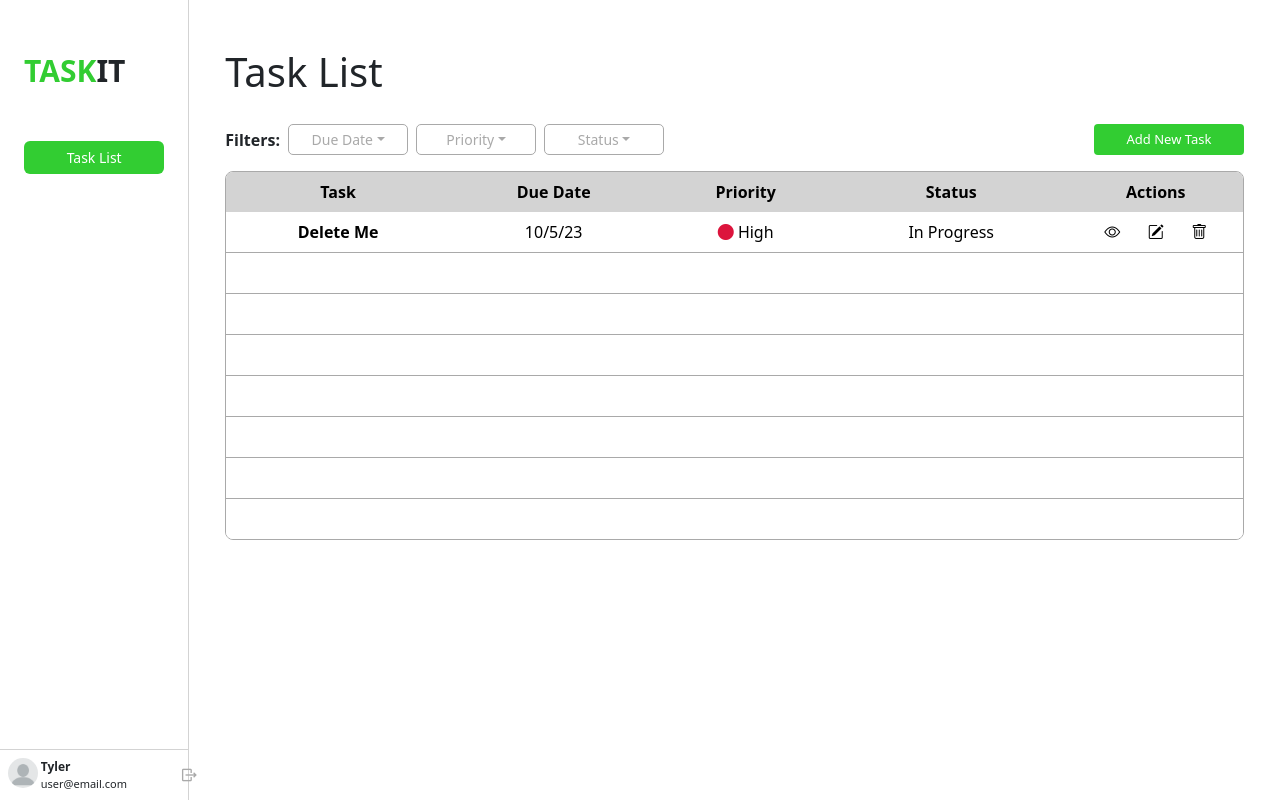
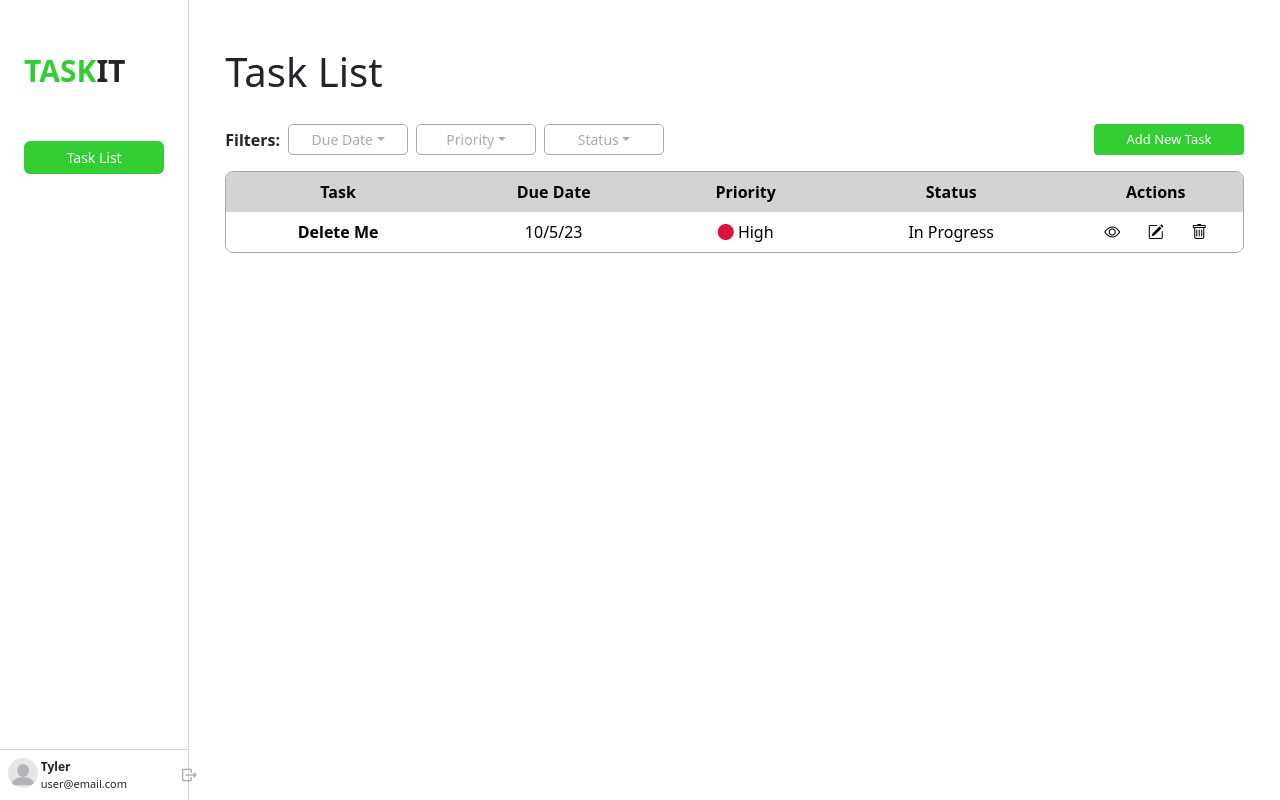
Before and after one commit to tsfento/taskit-project, an Angular app: page / in a window 1280 px wide. Built offline with nearby package versions, Linux system fonts and the light colour scheme.

Commit message:
Fixed bug with select element on editing task

```diff
--- a/src/app/shared/tasks.service.ts
+++ b/src/app/shared/tasks.service.ts
@@ -5,14 +5,21 @@ declare var window;
 
 export class TasksService {
   tasks: Task[] = [
-    new Task(0, 'Delete Me', 'Try to delete me.', '10/5/23', 'High', 'In Progress'),
-    new Task(0, '', '', '', '', ''),
-    new Task(0, '', '', '', '', ''),
-    new Task(0, '', '', '', '', ''),
-    new Task(0, '', '', '', '', ''),
-    new Task(0, '', '', '', '', ''),
-    new Task(0, '', '', '', '', ''),
-    new Task(0, '', '', '', '', ''),
+    new Task(1, 'Delete Me', 'Try to delete me.', '10/5/23', 'High', 'In Progress'),
+    // new Task(0, '', '', '', '', ''),
+    // new Task(0, '', '', '', '', ''),
+    // new Task(0, '', '', '', '', ''),
+    // new Task(0, '', '', '', '', ''),
+    // new Task(0, '', '', '', '', ''),
+    // new Task(0, '', '', '', '', ''),
+    // new Task(0, '', '', '', '', ''),
+    // new Task(0, '', '', '', '', ''),
+    // new Task(0, '', '', '', '', ''),
+    // new Task(0, '', '', '', '', ''),
+    // new Task(0, '', '', '', '', ''),
+    // new Task(0, '', '', '', '', ''),
+    // new Task(0, '', '', '', '', ''),
+    // new Task(0, '', '', '', '', ''),
   ];
   taskIndex: number;
 
--- a/src/app/tasks-list/edit-task/edit-task.component.ts
+++ b/src/app/tasks-list/edit-task/edit-task.component.ts
@@ -30,8 +30,8 @@ export class EditTaskComponent implements OnInit {
     const taskEditName: HTMLInputElement = document.querySelector('#inputEditTaskName');
     const taskEditDetails: HTMLInputElement = document.querySelector('#inputEditDetails');
     const taskEditDueDate: HTMLInputElement = document.querySelector('#inputEditDueDate');
-    const taskEditPriority: HTMLInputElement = document.querySelector('#inputEditPriority');
-    const taskEditStatus: HTMLInputElement = document.querySelector('#inputEditStatus');
+    const taskEditPriority: HTMLSelectElement = document.querySelector('#inputEditPriority');
+    const taskEditStatus: HTMLSelectElement = document.querySelector('#inputEditStatus');
 
     const editedTask: Task = new Task(this.tasks[this.taskIndex].id, taskEditName.value, taskEditDetails.value, taskEditDueDate.value, taskEditPriority.value, taskEditStatus.value);
 
```
Also changed, not shown: 3 other files (tests, documents, lock files or other folders).
